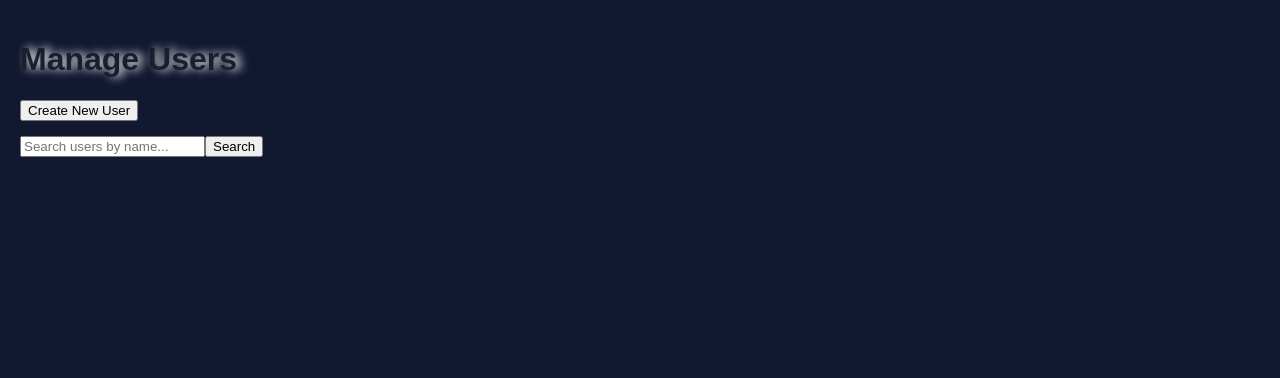
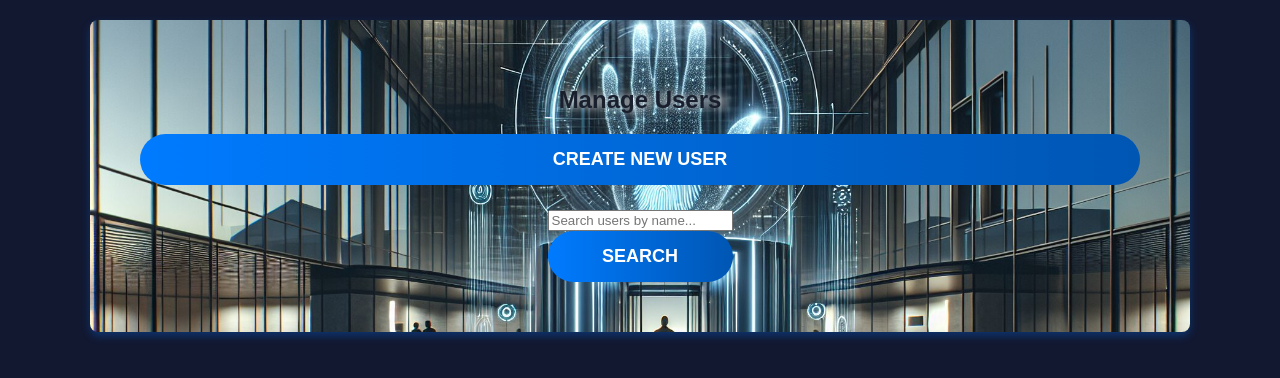
Before and after one commit to santosbogo/AccessControl, a React (Create React App) app in the folder src/main/frontend/: page /home/manage-users in a window 1280 px wide. Shown: the top 378 px of the page. Built offline with nearby package versions, Linux system fonts and the light colour scheme.

Commit message:
managre users front

```diff
--- a/src/main/frontend/src/Components/GetStarted/SignUp.jsx
+++ b/src/main/frontend/src/Components/GetStarted/SignUp.jsx
@@ -1,5 +1,4 @@
 import React, { useState } from 'react';
-import axios from 'axios';
 import './SignUp.css';
 import { Link, useNavigate } from 'react-router-dom';
 import GetStarted from "./GetStarted";
--- a/src/main/frontend/src/Components/Home/Home.css
+++ b/src/main/frontend/src/Components/Home/Home.css
@@ -0,0 +1,61 @@
+/* Estilos para la página de inicio */
+.home-page {
+    display: flex;
+    flex-direction: column;
+    align-items: center;
+    justify-content: center; /* Para centrar verticalmente */
+    background-color: #1a1f2e; /* Dark navy blue background */
+    color: #003379; /* Light blue text color for readability */
+    font-family: 'Arial', sans-serif; /* Modern, sans-serif font */
+    width: 90%; /* Ajusta el ancho según tus necesidades */
+    max-width: 1000px; /* Establece un ancho máximo */
+    margin: auto; /* Auto para centrar horizontalmente */
+    padding: 50px;
+    max-height: 90vh;
+    overflow-y: auto;
+    border-radius: 8px;
+    box-shadow: 0 4px 8px rgba(0, 120, 255, 0.3);
+    background-image: url("../../../public/accessControl.jpeg");
+    background-size: cover;
+    background-repeat: no-repeat;
+    background-position: center;
+    position: relative;
+}
+
+.home-page h1 {
+    font-size: 24px; /* Tamaño del título */
+    margin-bottom: 20px; /* Espacio inferior */
+}
+
+.button-container {
+    margin-bottom: 20px; /* Espacio entre botones */
+}
+
+.home-page button {
+    padding: 15px 30px;
+    border: none;
+    border-radius: 30px;
+    color: #fff;
+    font-size: 18px;
+    font-weight: 600;
+    text-transform: uppercase;
+    cursor: pointer;
+    transition: background-color 0.3s ease, transform 0.2s ease, box-shadow 0.2s ease;
+    width: 100%;
+    display: flex;
+    justify-content: center;
+    align-items: center;
+    background-image: linear-gradient(to right, #007bff, #0056b3);
+    font-family: 'Poppins', sans-serif;
+    text-decoration: none; /* Remover subrayado */
+}
+
+.home-page button:not(:last-child) {
+    margin-bottom: 10px;
+}
+
+.home-page button:hover {
+    background-image: linear-gradient(145deg, #004aad, #003379); /* Azul oscuro para el hover */
+    transform: scale(1.05);
+    box-shadow: 0 4px 8px rgba(0,0,0,0.2);
+}
--- a/src/main/frontend/src/Components/Home/Home.jsx
+++ b/src/main/frontend/src/Components/Home/Home.jsx
@@ -1,5 +1,6 @@
 import React from "react";
-import { useNavigate } from "react-router-dom"; // Make sure to import useNavigate
+import { useNavigate } from "react-router-dom";
+import './Home.css'; // Importa los estilos CSS
 
 const HomePage = () => {
     const navigate = useNavigate();
@@ -17,8 +18,12 @@ const HomePage = () => {
     return(
         <div className="home-page">
             <h1>Welcome to the Access Control System</h1>
-            <button onClick={handleManageUsers}>Manage Users</button>
-            <button onClick={handleViewHistory}>View History</button>
+            <div className="button-container">
+                <button onClick={handleManageUsers}>Manage Users</button>
+            </div>
+            <div className="button-container">
+                <button onClick={handleViewHistory}>View History</button>
+            </div>
         </div>
     );
 };
--- a/src/main/frontend/src/Components/Home/ManageUsers/ManageUsers.css
+++ b/src/main/frontend/src/Components/Home/ManageUsers/ManageUsers.css
@@ -0,0 +1,56 @@
+.manage-users {
+    display: flex;
+    flex-direction: column;
+    align-items: center;
+    justify-content: center; /* Centrar verticalmente */
+    background-image: url("../../../../public/accessControl.jpeg"); /* Ruta a tu imagen de fondo */
+    background-size: cover; /* Ajustar la imagen al tamaño del contenedor */
+    background-position: center; /* Centrar la imagen */
+    background-repeat: no-repeat; /* No repetir la imagen */
+    color: #003379; /* Texto azul claro para legibilidad */
+    font-family: 'Arial', sans-serif; /* Fuente */
+    width: 90%; /* Ancho del componente */
+    max-width: 1000px; /* Ancho máximo */
+    margin: auto; /* Centrado horizontal */
+    padding: 50px; /* Espacio interno */
+    border-radius: 8px; /* Borde redondeado */
+    box-shadow: 0 4px 8px rgba(0, 120, 255, 0.3); /* Sombra */
+}
+
+.manage-users h1 {
+    font-size: 24px; /* Tamaño del título */
+    margin-bottom: 20px; /* Espacio inferior */
+}
+
+.button-container {
+    margin-bottom: 20px; /* Espacio entre botones */
+}
+
+.manage-users button {
+    padding: 15px 30px; /* Espacio interno */
+    border: none; /* Sin borde */
+    border-radius: 30px; /* Borde redondeado */
+    color: #fff; /* Color de texto */
+    font-size: 18px; /* Tamaño de fuente */
+    font-weight: 600; /* Grosor de fuente */
+    text-transform: uppercase; /* Convertir texto a mayúsculas */
+    cursor: pointer; /* Cursor de puntero */
+    transition: background-color 0.3s ease, transform 0.2s ease, box-shadow 0.2s ease; /* Transición suave */
+    width: 100%; /* Ancho del botón */
+    display: flex; /* Mostrar como flexbox */
+    justify-content: center; /* Centrar horizontalmente */
+    align-items: center; /* Centrar verticalmente */
+    background-image: linear-gradient(to right, #007bff, #0056b3); /* Gradiente de color de fondo */
+    font-family: 'Poppins', sans-serif; /* Fuente */
+    text-decoration: none; /* Sin subrayado */
+}
+
+.manage-users button:not(:last-child) {
+    margin-bottom: 10px; /* Espacio entre botones */
+}
+
+.manage-users button:hover {
+    background-image: linear-gradient(145deg, #004aad, #003379); /* Color de fondo al pasar el ratón */
+    transform: scale(1.05); /* Escalar al pasar el ratón */
+    box-shadow: 0 4px 8px rgba(0, 0, 0, 0.2); /* Sombra al pasar el ratón */
+}
--- a/src/main/frontend/src/Components/Home/ManageUsers/ManageUsers.jsx
+++ b/src/main/frontend/src/Components/Home/ManageUsers/ManageUsers.jsx
@@ -1,10 +1,17 @@
 import React, { useState } from "react";
 import { useNavigate } from "react-router-dom";
+import "./ManageUsers.css"; // Importar los estilos CSS
 
 const ManageUsers = () => {
     const [searchTerm, setSearchTerm] = useState("");
     const navigate = useNavigate();
-
+    const [users, setUsers] = useState([
+        { id: 1, name: "John Doe", email: "john@example.com" },
+        { id: 2, name: "Jane Smith", email: "jane@example.com" },
+        { id: 3, name: "Alice Johnson", email: "alice@example.com" },
+        { id: 4, name: "Bob Brown", email: "bob@example.com" },
+        { id: 5, name: "Emma Davis", email: "emma@example.com" }
+    ]);
     const handleCreateUser = () => {
         console.log("Redirect to create new user page");
         navigate("/Home/manage-users/create");
@@ -27,6 +34,7 @@ const ManageUsers = () => {
     const handleSearchSubmit = (event) => {
         event.preventDefault();
         console.log(`Searching for users with term: ${searchTerm}`);
+
         // Aquí implementar lógica para enviar la búsqueda a la base de datos
         // Por ejemplo, una llamada a API para obtener los usuarios filtrados
     };
```
